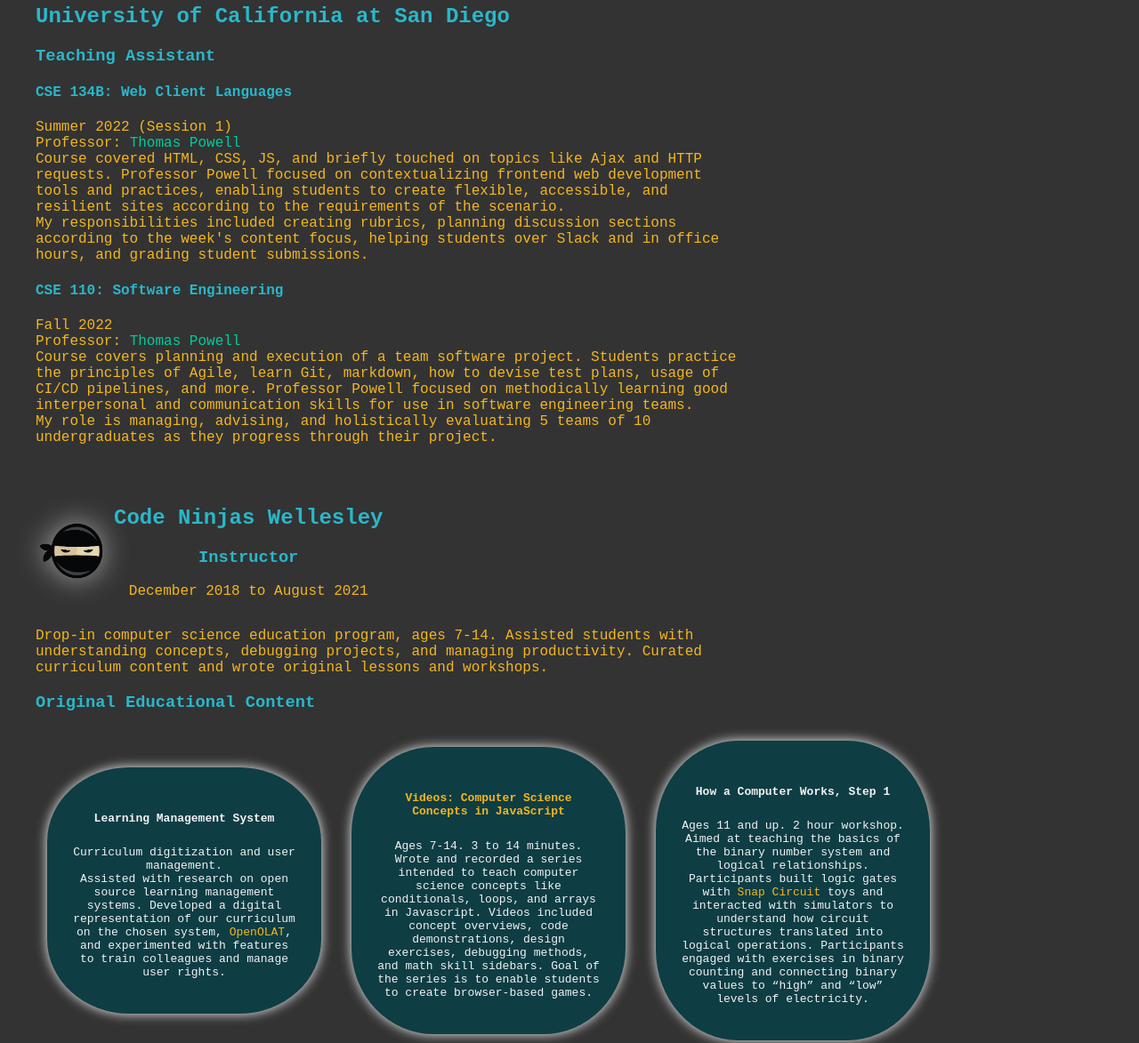
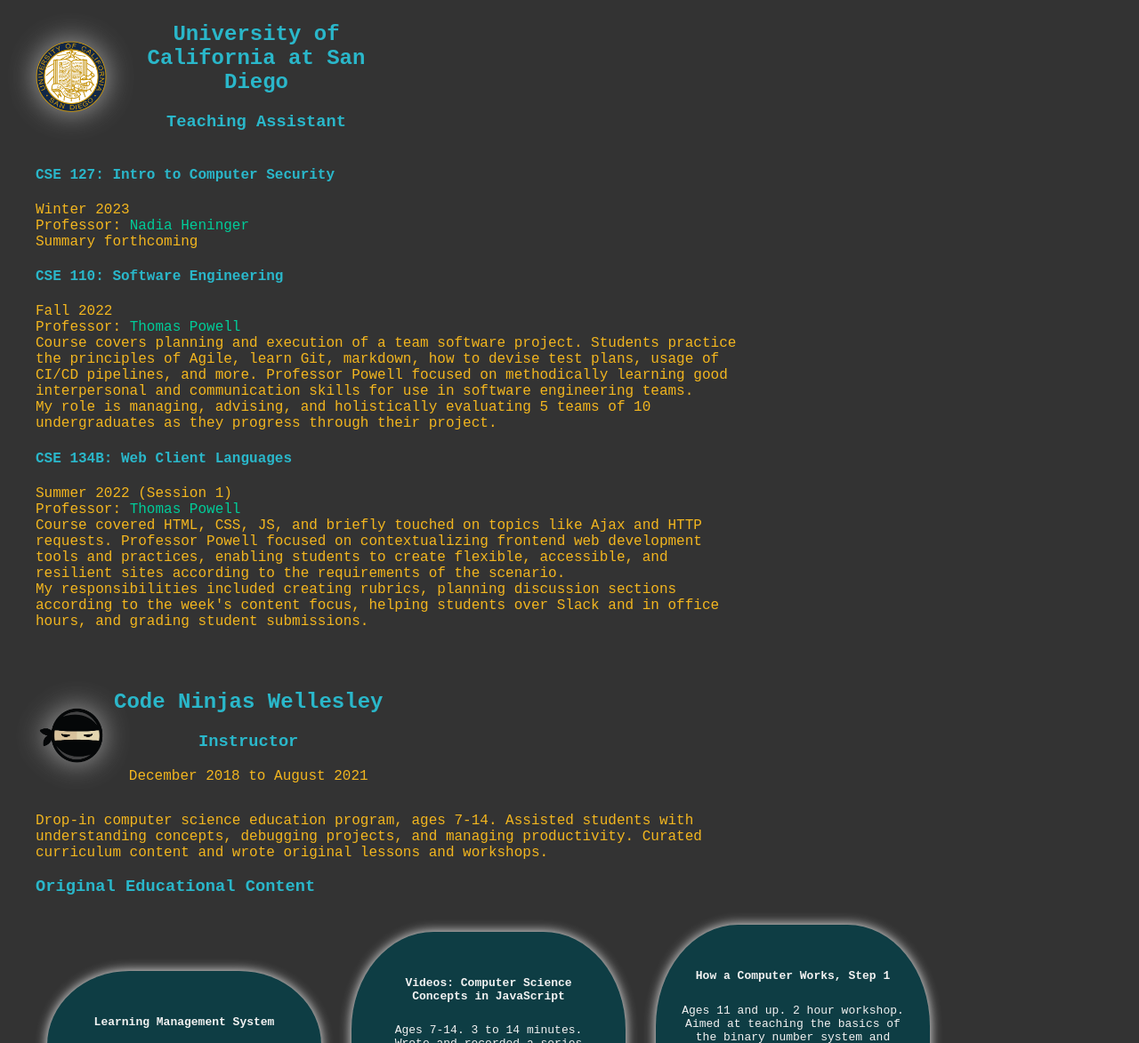
Before and after one commit to Allison-Turner/Allison-Turner.github.io, a plain HTML site: page about/teaching.html in a window 1280 px wide. Shown: the part 140-1313 px from the top of the page at 89% size. Drawn offline with Linux system fonts and the light colour scheme.

Commit message:
add section for next TAship

```diff
--- a/about/teaching.html
+++ b/about/teaching.html
@@ -47,21 +47,25 @@
 </header>
 
 <main id="main-content">
+
 <!-- start UCSD -->
 <section>
+<div class="flex-container">
+<img id="UCSDSeal" class="logo flex-item" src="../media/UCSDSeal.png" alt="">
+<div class="flex-item">
 <h2> University of California at San Diego </h2>
 <h3> Teaching Assistant </h3>
+</div>
+</div>
 
 <article>
-<h4>CSE 134B: Web Client Languages</h4>
+<h4>CSE 127: Intro to Computer Security</h4>
 <p>
-Summer 2022 (Session 1)
+Winter 2023
 <br>
-Professor: <a target="_blank" title="" href="https://cse.ucsd.edu/people/faculty-profiles/thomas-powell">Thomas Powell</a>
+Professor: <a target="_blank" title="" href="https://cseweb.ucsd.edu/~nadiah/">Nadia Heninger</a>
 <br>
-Course covered HTML, CSS, JS, and briefly touched on topics like Ajax and HTTP requests. Professor Powell focused on contextualizing frontend web development tools and practices, enabling students to create flexible, accessible, and resilient sites according to the requirements of the scenario.
-<br>
-My responsibilities included creating rubrics, planning discussion sections according to the week's content focus, helping students over Slack and in office hours, and grading student submissions.
+Summary forthcoming
 </p>
 </article>
 
@@ -78,6 +82,19 @@
 </p>
 </article>
 
+<article>
+<h4>CSE 134B: Web Client Languages</h4>
+<p>
+Summer 2022 (Session 1)
+<br>
+Professor: <a target="_blank" title="" href="https://cse.ucsd.edu/people/faculty-profiles/thomas-powell">Thomas Powell</a>
+<br>
+Course covered HTML, CSS, JS, and briefly touched on topics like Ajax and HTTP requests. Professor Powell focused on contextualizing frontend web development tools and practices, enabling students to create flexible, accessible, and resilient sites according to the requirements of the scenario.
+<br>
+My responsibilities included creating rubrics, planning discussion sections according to the week's content focus, helping students over Slack and in office hours, and grading student submissions.
+</p>
+</article>
+
 </section>
 <!-- end UCSD -->
 
@@ -85,7 +102,7 @@
 <section>
 <div class="flex-container">
 
-<img id="CodeNinjasLogo" class="logo flex-item" src="../media/CodeNinjasLogo.png" alt="Logo of the Code Ninjas franchise">
+<img id="CodeNinjasLogo" class="logo flex-item" src="../media/CodeNinjasLogo.png" alt="Code Ninjas logo, which is a cartoon of a round face in a black ninja mask">
 
 <div class="flex-item">
 <h2> Code Ninjas Wellesley </h2>
@@ -113,12 +130,15 @@
 </article>
 
 <article class="flex-item">
-<h4> <a href="https://www.youtube.com/playlist?list=PL4v3GGyXSg4I2Vt_BWOIX40d_NQgsV7df">Videos: Computer Science Concepts in JavaScript</a> </h4>
+<h4> Videos: Computer Science Concepts in JavaScript </h4>
 <p>
 Ages 7-14. 3 to 14 minutes.
 <br>
 Wrote and recorded a series intended to teach computer science concepts like conditionals, loops, and arrays in Javascript. Videos included concept overviews, code demonstrations, design exercises, debugging methods, and math skill sidebars. Goal of the series is to enable students to create browser-based games.
 </p>
+<a target="_blank" title="open the playlist of Allison's introductory computer science in Javascript videos in a new tab" href="https://www.youtube.com/playlist?list=PL4v3GGyXSg4I2Vt_BWOIX40d_NQgsV7df">
+<img id="JSvideos" alt="YouTube logo, which is a rectangle with a triangle in its center, resembling a play button" src="../media/youtube-logo.png">
+</a>
 </article>
 
 <article class="flex-item">
@@ -128,6 +148,9 @@
 <br>
 Aimed at teaching the basics of the binary number system and logical relationships. Participants built logic gates with <a href="https://shop.elenco.com/consumers/brands/snap-circuits.html">Snap Circuit</a> toys and interacted with simulators to understand how circuit structures translated into logical operations. Participants engaged with exercises in binary counting and connecting binary values to “high” and “low” levels of electricity.
 </p>
+<a target="_blank" title="" href="https://scratch.mit.edu/studios/25381574">
+<img id="" alt="Scratch logo, which is a cartoon of an orange cat walking on its hind legs" src="../media/scratch-logo.png">
+</a>
 </article>
 
 <article class="flex-item">
@@ -137,6 +160,9 @@
 <br>
 Wrote a multi-module capstone project in which beginning students receive guidance on creating their first complex project in <a href="https://scratch.mit.edu/">Scratch</a>. Students complete modules of the project throughout their fundamental curriculum work as they learn new concepts, slowly adding features to create a two-player checker game. In addition to reinforcing new computer science concepts, these modules introduce students to managing all aspects of larger projects.
 </p>
+<a target="_blank" title="" href="https://scratch.mit.edu/projects/343413014/editor/">
+<img id="" alt="Scratch logo, which is a cartoon of an orange cat walking on its hind legs" src="../media/scratch-logo.png">
+</a>
 </article>
 
 <article class="flex-item">
```
Also changed, not shown: media/scratch-logo.png (added), media/youtube-logo.png (added).
